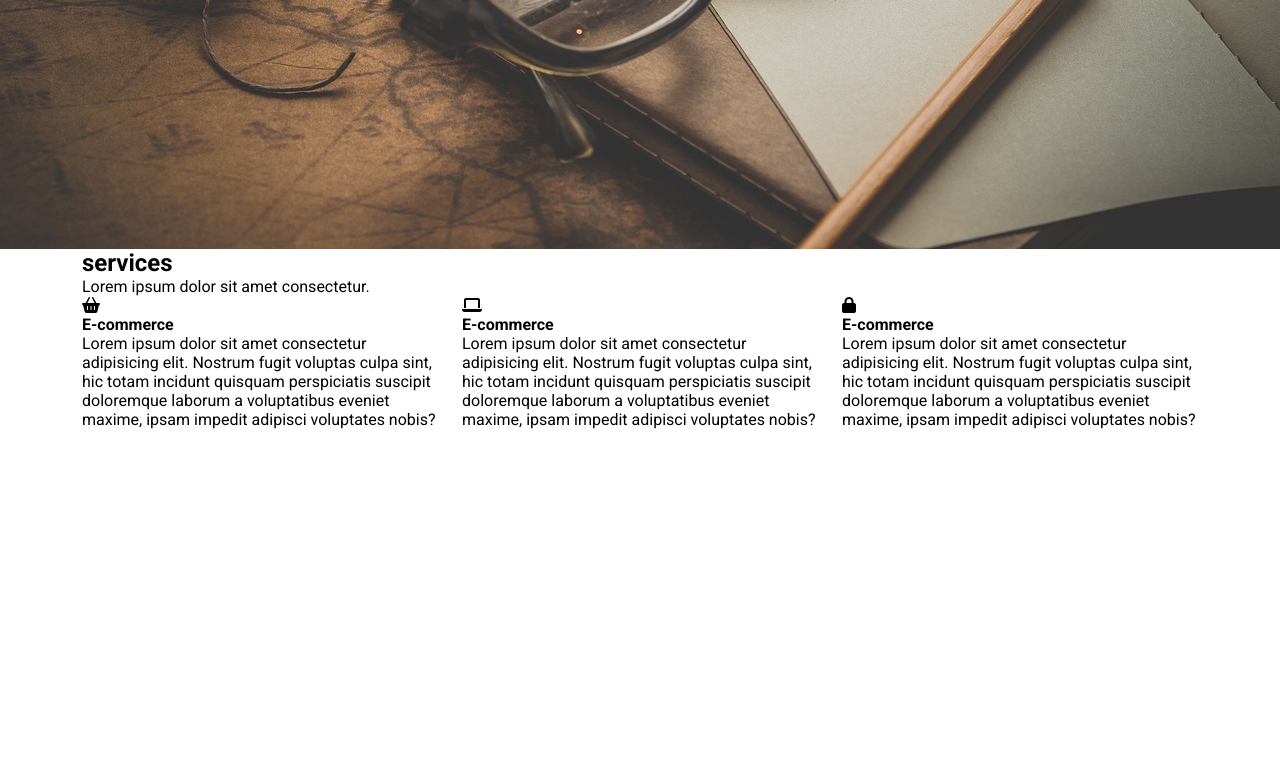
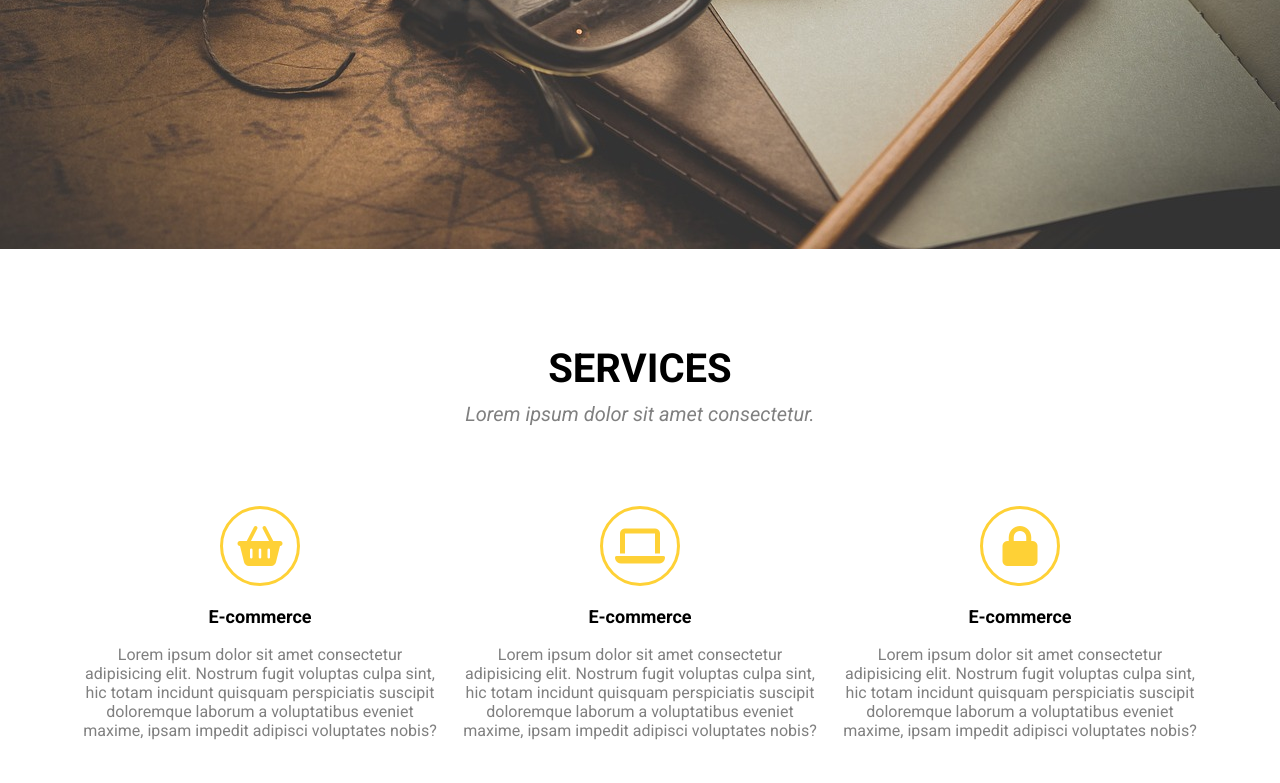
Before and after one commit to peterweglo/Simple_landing_page, a website: page index.html in a window 1280 px wide. Shown: the part 551-1334 px from the top of the page. Before the commit the page ends 980 px from the top, so only its background shows below. Drawn offline with Linux system fonts and the light colour scheme; a web font is replaced by a local one.

Commit message:
Add css for first section

```diff
--- a/index.html
+++ b/index.html
@@ -33,17 +33,17 @@
         <div class="welcome">
           <h3>Welcome To Our Studio!</h3>
           <h1>it's nice to meet you</h1>
-          <button><a href="#"></a>tell me more</button>
+          <button><a href="#">tell me more</a></button>
         </div>
       </div>
     </header>
     <section class="services">
       <div class="container">
-        <h2 class="title-section">services</h2>
-        <p class="subtitle-section">Lorem ipsum dolor sit amet consectetur.</p>
+        <h2 class="section-title">services</h2>
+        <p class="section-subtitle">Lorem ipsum dolor sit amet consectetur.</p>
         <div class="row service">
           <div class="col-4">
-            <i class="fa-solid fa-basket-shopping"></i>
+            <div class="icon"><i class="fa-solid fa-basket-shopping"></i></div>
             <h4>E-commerce</h4>
             <p>
               Lorem ipsum dolor sit amet consectetur adipisicing elit. Nostrum
@@ -53,7 +53,7 @@
             </p>
           </div>
           <div class="col-4">
-            <i class="fa-solid fa-laptop"></i>
+            <div class="icon"><i class="fa-solid fa-laptop"></i></div>
             <h4>E-commerce</h4>
             <p>
               Lorem ipsum dolor sit amet consectetur adipisicing elit. Nostrum
@@ -63,7 +63,7 @@
             </p>
           </div>
           <div class="col-4">
-            <i class="fa-solid fa-lock"></i>
+            <div class="icon"><i class="fa-solid fa-lock"></i></div>
             <h4>E-commerce</h4>
             <p>
               Lorem ipsum dolor sit amet consectetur adipisicing elit. Nostrum
--- a/sass/style.scss
+++ b/sass/style.scss
@@ -12,7 +12,7 @@
 $color-main: #fed136;
 $color-light: #fff;
 
-html {
+body {
   font-family: "Roboto", sans-serif;
 }
 
@@ -89,6 +89,57 @@ html {
 }
 
 .welcome button a {
+  text-decoration: none;
   color: $color-light;
-  text-decoration: none;
 }
+
+.services {
+  margin: 96px 0;
+}
+
+.section-title {
+  padding-bottom: 10px;
+  text-align: center;
+  text-transform: uppercase;
+  font-size: 40px;
+}
+
+.section-subtitle {
+  text-align: center;
+  margin-bottom: 80px;
+  font-size: 20px;
+  font-style: italic;
+}
+
+section p {
+  color: grey;
+}
+
+.service {
+  text-align: center;
+}
+
+.icon {
+  position: relative;
+  margin: 0 auto 20px;
+  width: 80px;
+  height: 80px;
+  border: 3px solid $color-main;
+  border-radius: 50%;
+}
+
+.services i {
+  position: absolute;
+  top: 50%;
+  left: 50%;
+  transform: translate(-50%, -50%);
+  font-size: 40px;
+  text-align: center;
+  color: $color-main;
+  padding: 10px;
+}
+
+section h4 {
+  font-size: 18px;
+  margin-bottom: 18px;
+}
```
Also changed, not shown: css/style.css, css/style.min.css, sass/style.css, sass/style.min.css, 2 other files.
